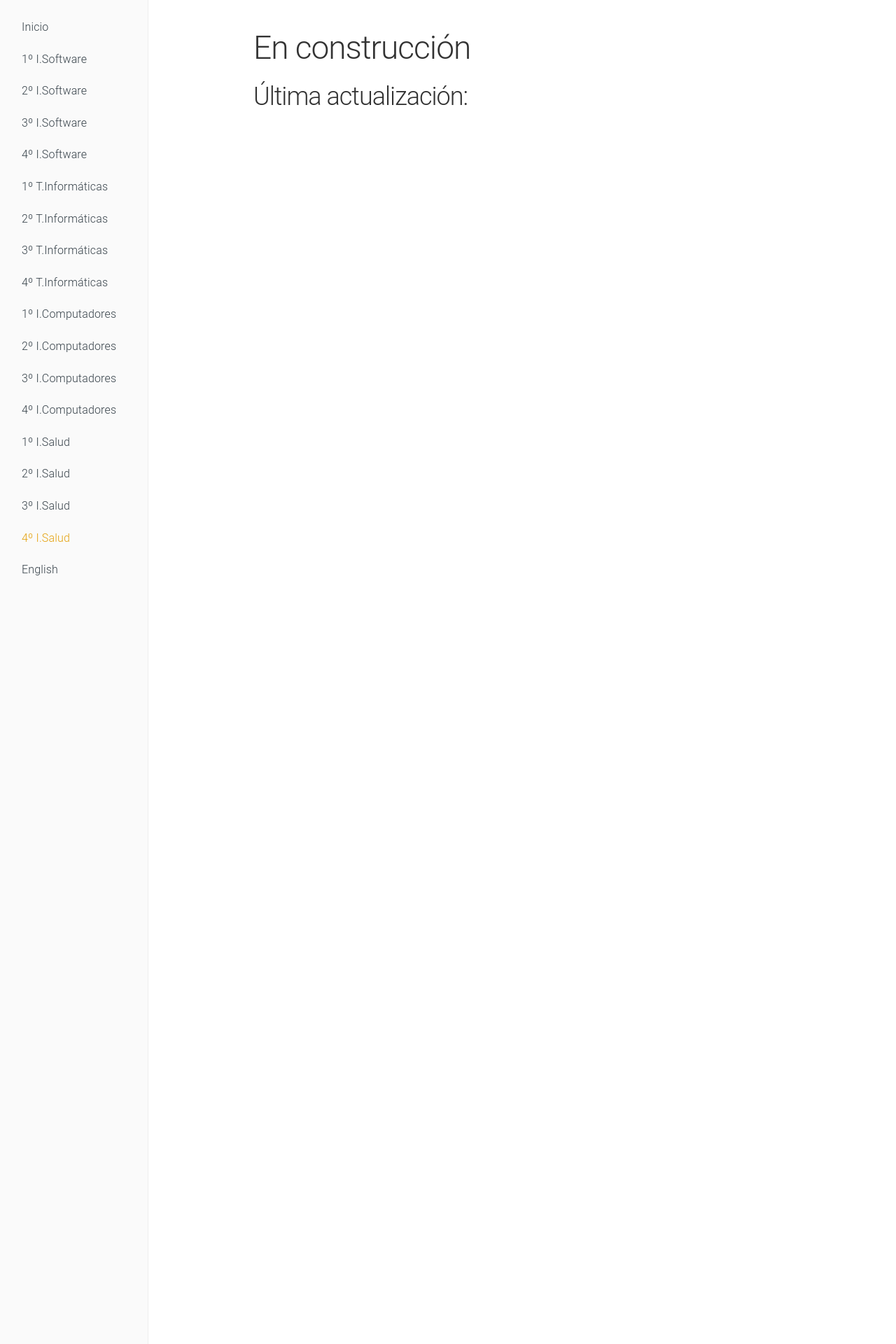
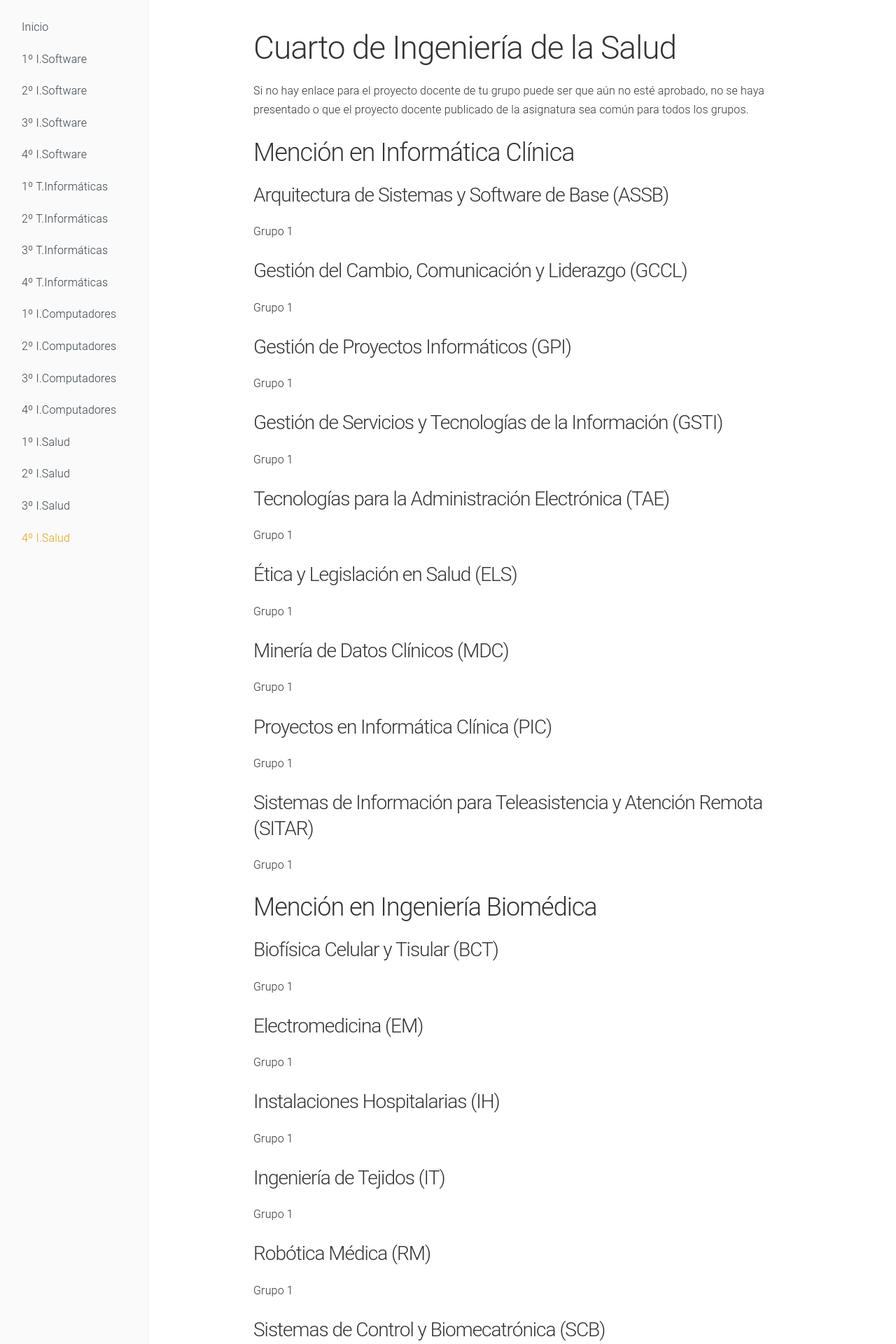
Before and after one commit to dlga/dlgaadaptaciones, a Jekyll site: the page built from 4salud.md, in a window 1280 px wide. Shown: the top 1920 px of the page at 70% size. Built offline with Jekyll 4.4.1, drawn with Linux system fonts in a browser that asks for light colours; some of the changed text lies outside the part shown.

Commit message:
Update Nombres Salud

```diff
--- a/4salud.md
+++ b/4salud.md
@@ -4,8 +4,114 @@ title: 4º I.Salud
 navigation: 17
 ---
 
-# En construcción
+# Cuarto de Ingeniería de la Salud
+
+Si no hay enlace para el proyecto docente de tu grupo puede ser que aún no esté aprobado, no se haya presentado o que el proyecto docente publicado de la asignatura sea común para todos los grupos.
+
+## Mención en Informática Clínica
+
+### Arquitectura de Sistemas y Software de Base (ASSB)
+
+[Grupo 1]()
 
 
+### Gestión del Cambio, Comunicación y Liderazgo (GCCL)
 
-## Última actualización:
+[Grupo 1]()
+
+
+### Gestión de Proyectos Informáticos (GPI)
+
+[Grupo 1]()
+
+
+### Gestión de Servicios y Tecnologías de la Información (GSTI)
+
+[Grupo 1]()
+
+
+### Tecnologías para la Administración Electrónica (TAE)
+
+[Grupo 1]()
+
+
+### Ética y Legislación en Salud (ELS)
+
+[Grupo 1]()
+
+
+### Minería de Datos Clínicos (MDC)
+
+[Grupo 1]()
+
+
+### Proyectos en Informática Clínica (PIC)
+
+[Grupo 1]()
+
+
+### Sistemas de Información para Teleasistencia y Atención Remota (SITAR)
+
+[Grupo 1]()
+
+
+## Mención en Ingeniería Biomédica
+
+### Biofísica Celular y Tisular (BCT)
+
+[Grupo 1]()
+
+
+### Electromedicina (EM)
+
+[Grupo 1]()
+
+
+### Instalaciones Hospitalarias (IH)
+
+[Grupo 1]()
+
+
+### Ingeniería de Tejidos (IT)
+
+[Grupo 1]()
+
+
+### Robótica Médica (RM)
+
+[Grupo 1]()
+
+
+### Sistemas de Control y Biomecatrónica (SCB)
+
+[Grupo 1]()
+
+
+### Sistemas de Rehabilitación y Ayuda a la Discapacidad (SRAD)
+
+[Grupo 1]()
+
+
+### Bioseñales Médicas (BM)
+
+[Grupo 1]()
+
+
+### Microtecnología y Nanotecnología en Biomedicina (MNTB)
+
+[Grupo 1]()
+
+
+### Proyectos en Ingeniería Biomédica (PIB)
+
+[Grupo 1]()
+
+
+### Seguridad, Etica y Regulación en Ingeniería Biomédica (SERIB)
+
+[Grupo 1]()
+
+
+### Telemedicina (TM)
+
+[Grupo 1]()
```
Also changed, not shown: 2salud.md (+62 -2 lines), 3salud.md (+97 -2 lines), english.md (deleted, +0 -48 lines).
